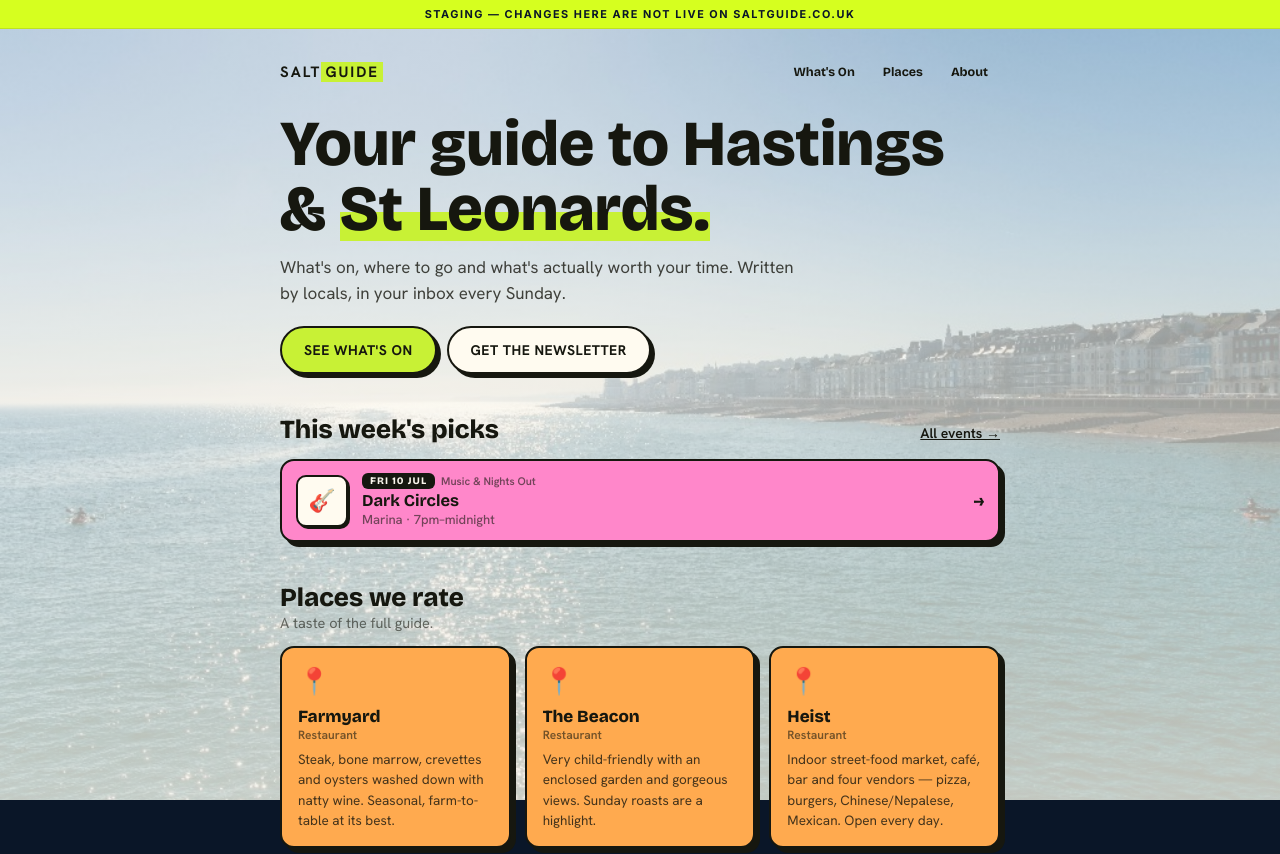
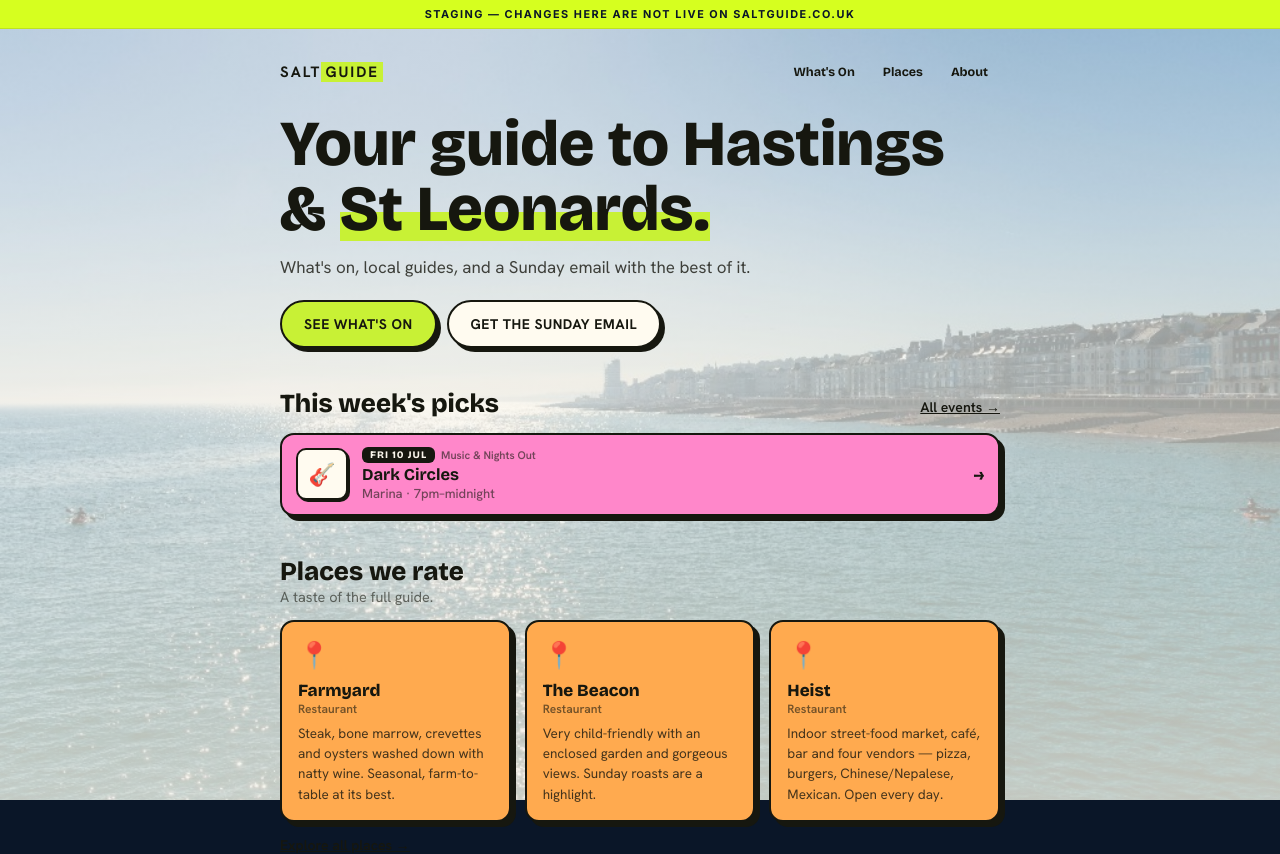
Before and after one commit to katerynabeveridge-stl/saltguide, a Next.js app: page /home in a window 1280 px wide. Shown: the top 854 px of the page. Built offline with nearby package versions, Linux system fonts and the light colour scheme; no server answers; the database is empty.

Commit message:
Update Home hero copy and newsletter CTA label.
Name all three products in the sub-line and change CTA 2 to GET THE SUNDAY EMAIL.

```diff
--- a/src/components/guide/HomeLanding.tsx
+++ b/src/components/guide/HomeLanding.tsx
@@ -77,8 +77,7 @@ export default function HomeLanding({ events, venues, onNavigate }: Props) {
           &amp; <span className="hl">St Leonards.</span>
         </h1>
         <p className="sg-home-lede">
-          What&apos;s on, where to go and what&apos;s actually worth your time.
-          Written by locals, in your inbox every Sunday.
+          What&apos;s on, local guides, and a Sunday email with the best of it.
         </p>
         <div className="sg-home-ctas">
           <button
@@ -95,7 +94,7 @@ export default function HomeLanding({ events, venues, onNavigate }: Props) {
               document.getElementById("signup")?.scrollIntoView({ behavior: "smooth" })
             }
           >
-            GET THE NEWSLETTER
+            GET THE SUNDAY EMAIL
           </button>
         </div>
       </section>
```
